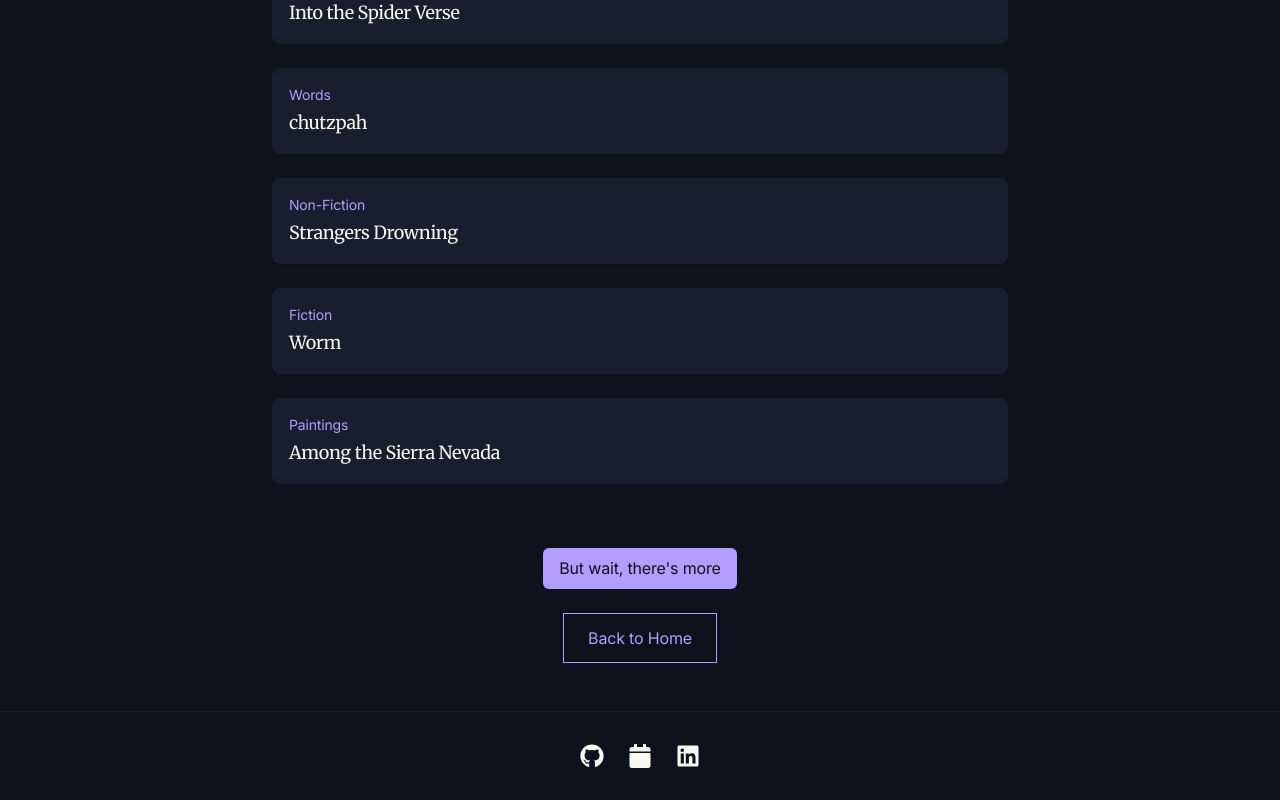
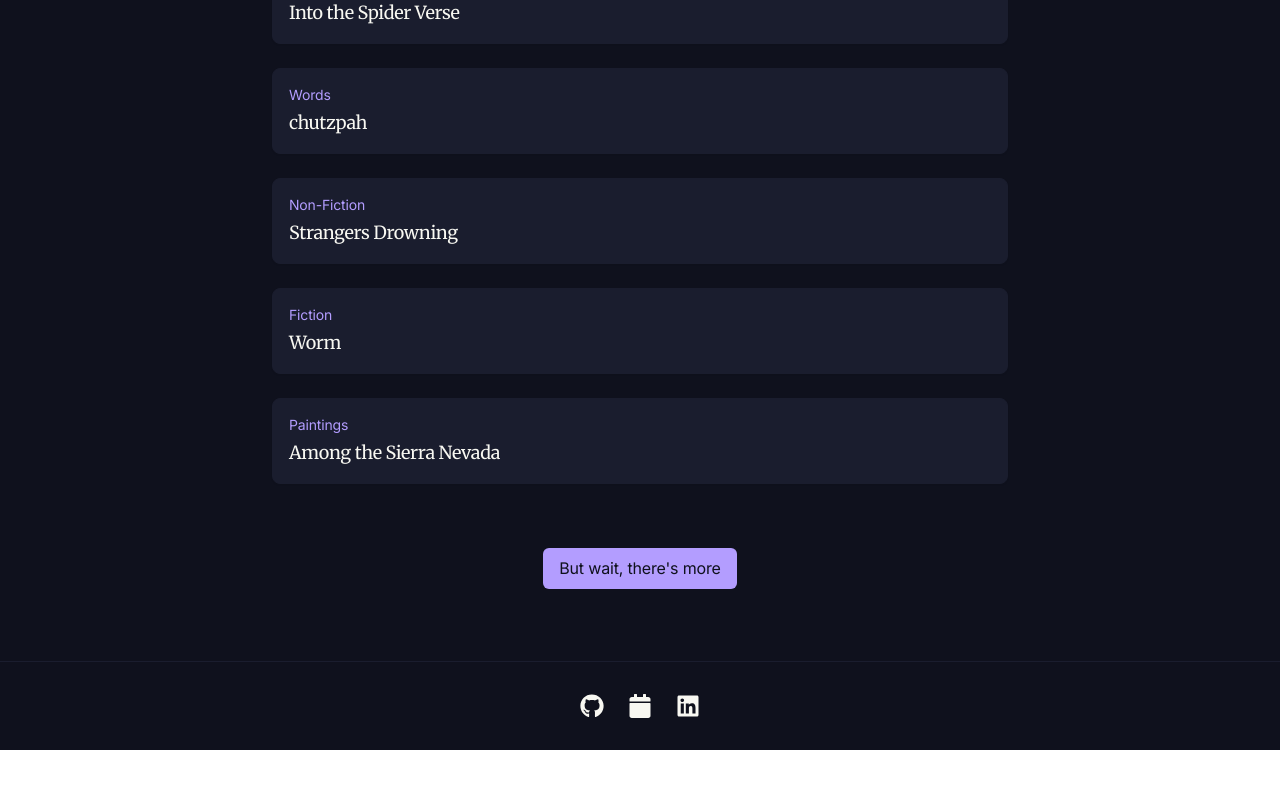
Before and after one commit to David3748/AndGoliath, a Next.js app: page /favorites in a window 1280 px wide. Shown: the part 450-1250 px from the top of the page. After the commit the page ends 1200 px from the top, so only its background shows below. Built offline with nearby package versions, Linux system fonts and the light colour scheme.

Commit message:
got rid of excess button

```diff
--- a/src/pages/favorites.tsx
+++ b/src/pages/favorites.tsx
@@ -89,7 +89,6 @@ const Favorites: NextPage = () => {
 
         <h1 className="text-2xl md:text-3xl font-serif mb-4 md:mb-6 text-foreground border-b border-current-line pb-2 mt-8">
           These are a few of my favorite things
-
         </h1>
 
         <div className="space-y-6">
@@ -127,18 +126,6 @@ const Favorites: NextPage = () => {
           >
             But wait, there's more
           </button>
-
-          <div>
-            <Link href="/">
-              <motion.div
-                className="inline-block px-4 py-2 md:px-6 md:py-3 border border-primary text-primary hover:bg-primary hover:text-background transition-colors text-sm md:text-base"
-                whileHover={{ y: -2 }}
-                whileTap={{ y: 0 }}
-              >
-                Back to Home
-              </motion.div>
-            </Link>
-          </div>
         </div>
       </motion.div>
     </Layout>
```
